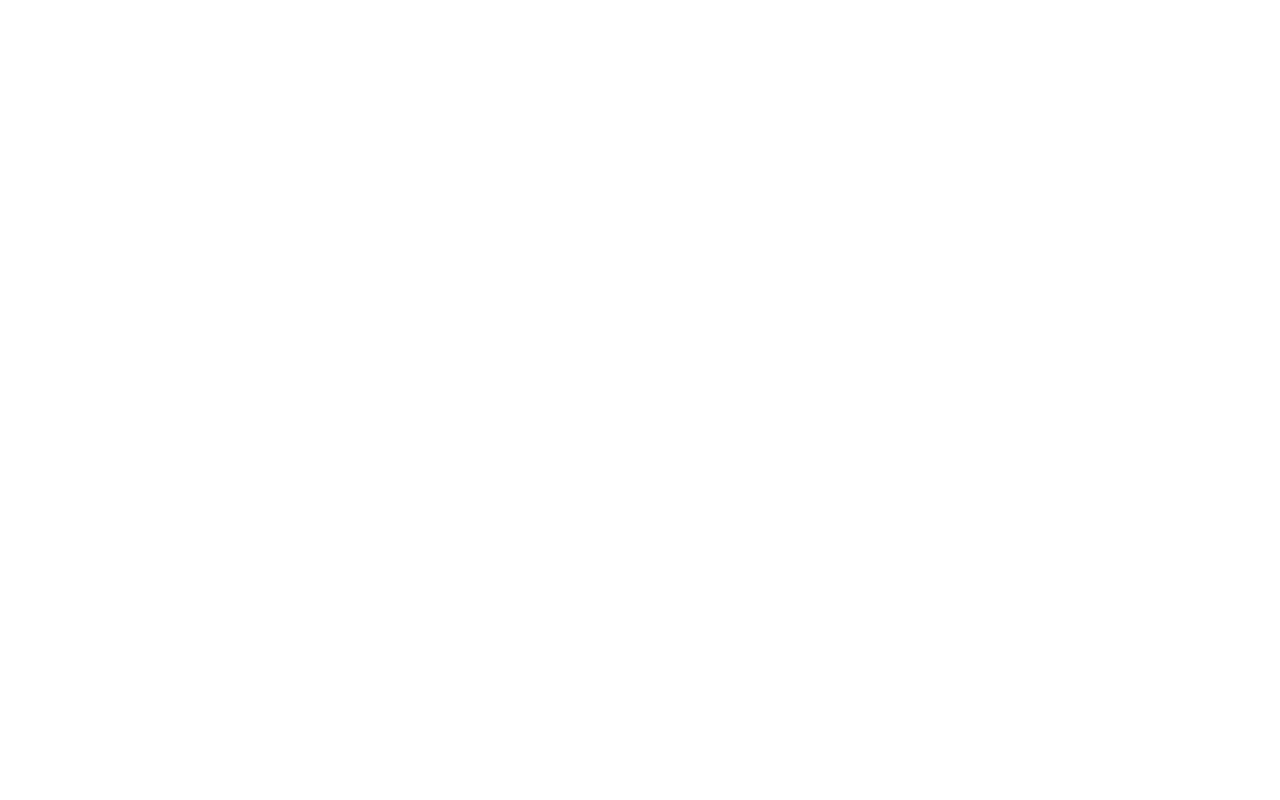
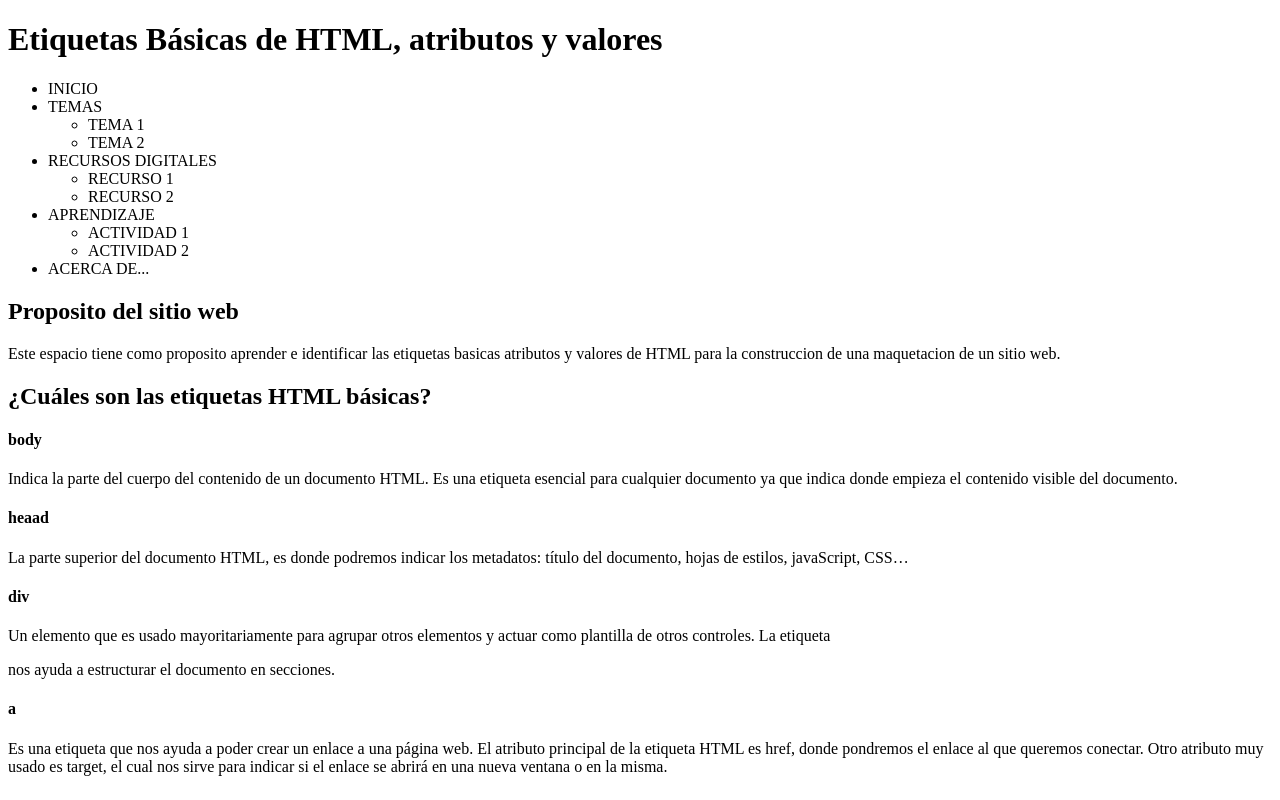
Before and after one commit to stivasquez09/DSW-StivenVasquez, a plain HTML site: page DSW-FASE1/DSW-FASE2/desing.html in a window 1280 px wide. Drawn offline with Linux system fonts and the light colour scheme.

Commit message:
cambios en desing
cambios en el arachivo disign para explicacion de conceptos

```diff
--- a/DSW-FASE1/DSW-FASE2/desing.html
+++ b/DSW-FASE1/DSW-FASE2/desing.html
@@ -4,9 +4,51 @@
     <meta charset="UTF-8">
     <meta http-equiv="X-UA-Compatible" content="IE=edge">
     <meta name="viewport" content="width=device-width, initial-scale=1.0">
-    <title>Document</title>
+    <title>Desing corporation </title>
 </head>
 <body>
+    <header>
+        <h1> Etiquetas Básicas de HTML,
+            atributos y valores</h1>
+    </header>
+    <nav>
+        <ul>
+            <li>INICIO</li>
+            <li>TEMAS</li>
+            <ul>
+                <li>TEMA 1</li>
+                <li>TEMA 2</li>
+            </ul>
+            <li>RECURSOS DIGITALES</li>
+            <ul>
+                <li>RECURSO  1</li>
+                <li>RECURSO 2</li>
+            </ul>
+            <li>APRENDIZAJE</li>
+            <ul>
+                <li>ACTIVIDAD 1</li>
+                <li>ACTIVIDAD 2</li>
+            </ul>
+            <li>ACERCA DE... </li>
+        </ul>
+    </nav>
+    <section>
+        <h2>Proposito del sitio web</h2>
+        <p> Este espacio tiene como proposito aprender e identificar las etiquetas basicas
+            atributos y valores de HTML para la construccion de una maquetacion de un
+            sitio web.</p>
+    </section>
+    <article>
+        <H1>¿Cuáles son las etiquetas HTML básicas?</H1>
+        <h4>body</h4>
+        <p>Indica la parte del cuerpo del contenido de un documento HTML. Es una etiqueta esencial para cualquier documento ya que indica donde empieza el contenido visible del documento.</p>
+        <H4>heaad</H4>
+        <p>La parte superior del documento HTML, es donde podremos indicar los metadatos: título del documento, hojas de estilos, javaScript, CSS…</p>
+        <H4>div</H4>
+        <p>Un elemento que es usado mayoritariamente para agrupar otros elementos y actuar como plantilla de otros controles. La etiqueta <div> nos ayuda a estructurar el documento en secciones.</p>
+        <H4>a</H4>
+        <p>Es una etiqueta que nos ayuda a poder crear un enlace a una página web. El atributo principal de la etiqueta HTML es href, donde pondremos el enlace al que queremos conectar. Otro atributo muy usado es target, el cual nos sirve para indicar si el enlace se abrirá en una nueva ventana o en la misma.</p>
 
+    </article>
 </body>
 </html>
```
Also changed, not shown: DSW-FASE1/index.html (+4 -1 lines).
